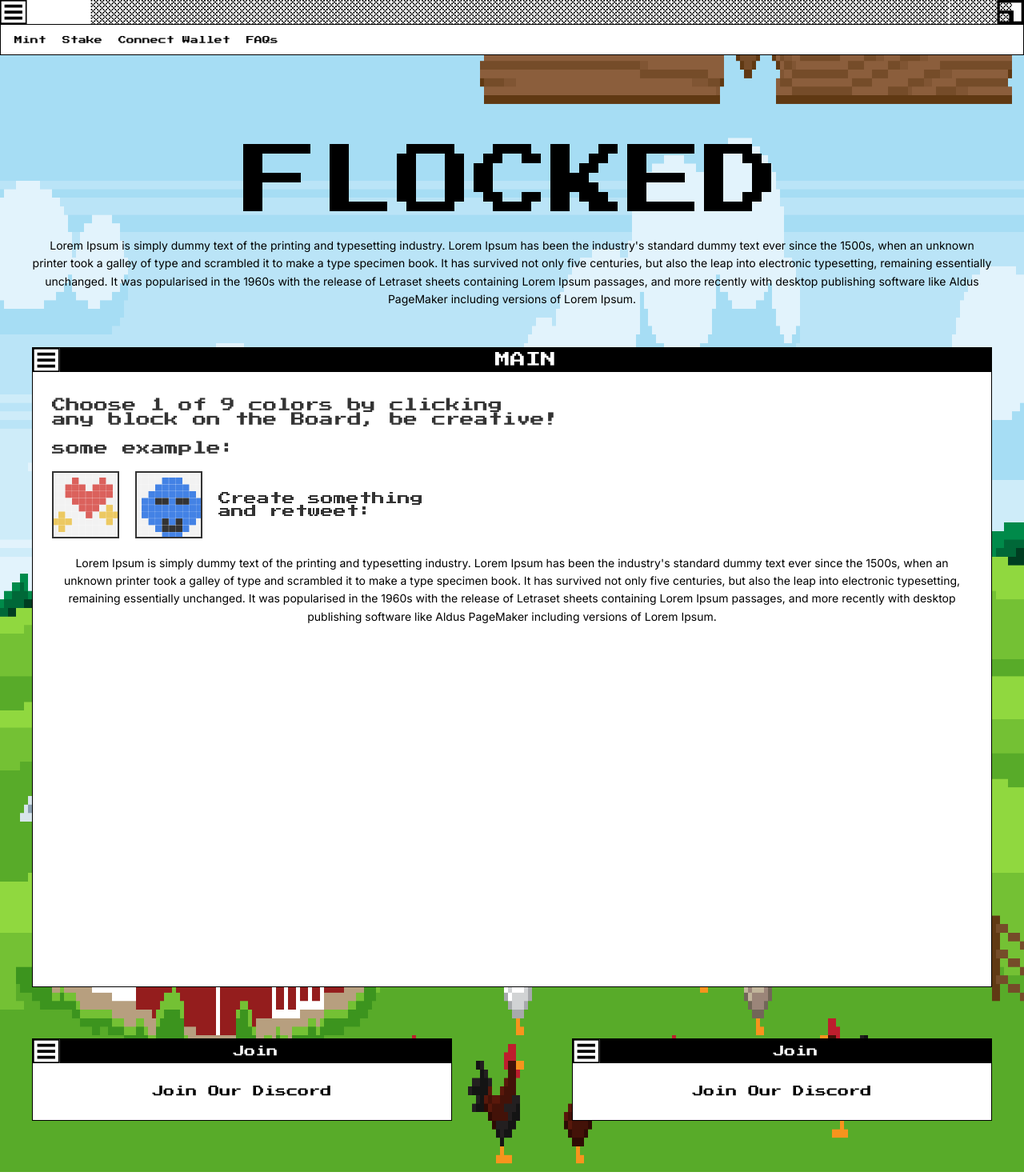
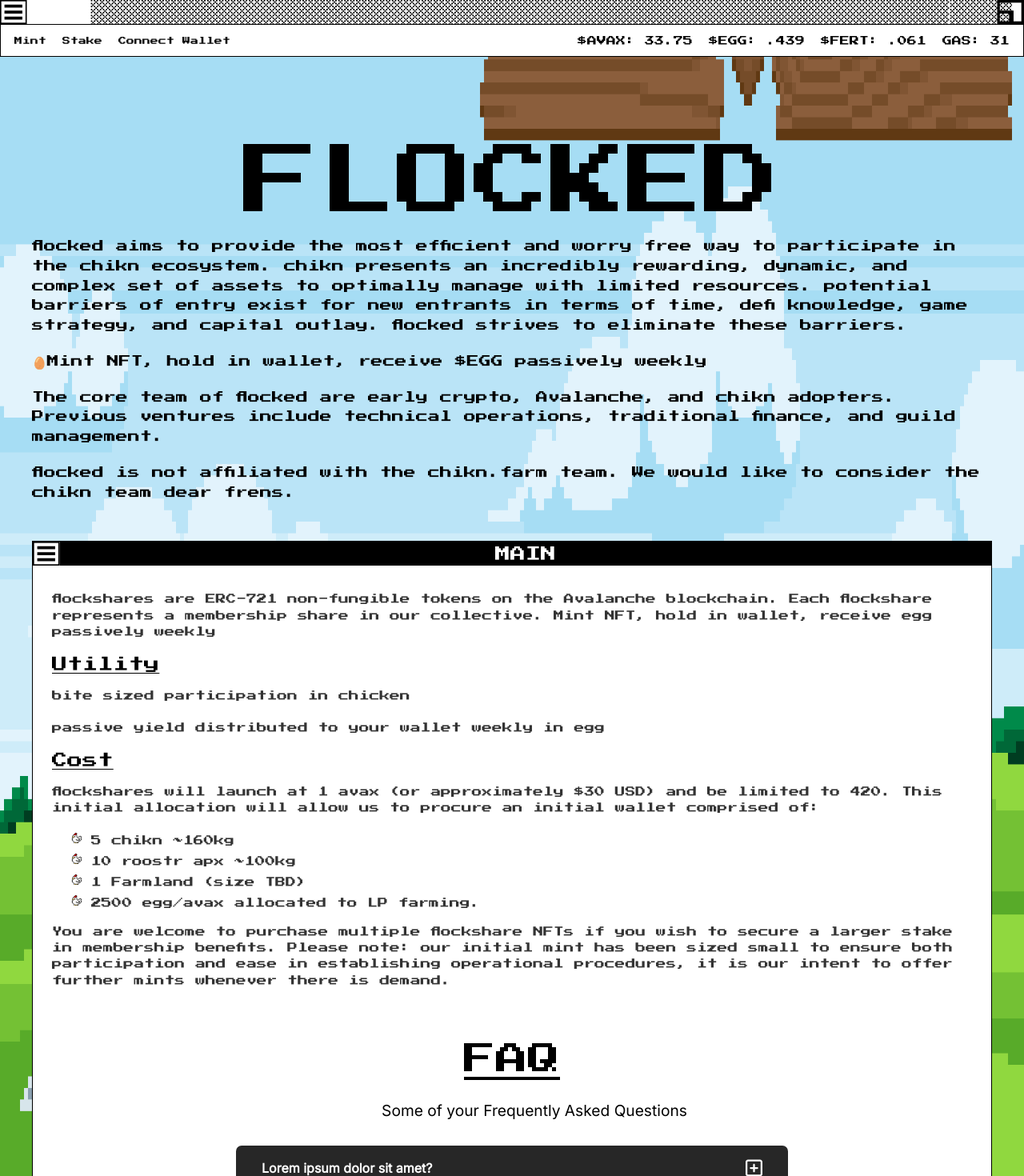
Before and after one commit to sikander-afzaal/flocked-landing, a React (Create React App) app: page / in a window 1280 px wide. Shown: the top 1470 px of the page at 80% size. Built offline with nearby package versions, Linux system fonts and the light colour scheme.

Commit message:
first commit

```diff
--- a/src/App.js
+++ b/src/App.js
@@ -10,7 +10,7 @@
         <Header />
         <Routes>
           <Route element={<Landing />} path="/" />
-          <Route element={<Faq />} path="/faq" />
+          {/* <Route element={<Faq />} path="/faq" /> */}
         </Routes>
       </div>
     </Router>
--- a/src/Layout/Header/Header.css
+++ b/src/Layout/Header/Header.css
@@ -30,14 +30,24 @@
 }
 .bottom-header {
   display: flex;
-  justify-content: flex-start;
+  justify-content: space-between;
   align-items: center;
   gap: 20px;
-  padding-left: 17px;
+  padding-inline: 17px;
   width: 100%;
   padding-top: 13.5px;
   padding-bottom: 13.5px;
   border: 1px solid black;
+}
+.right-bottom-header,
+.left-bottom-header {
+  display: flex;
+  justify-content: center;
+  align-items: center;
+  gap: 20px;
+}
+.right-bottom-header h1 {
+  font-size: 12px;
 }
 .nav-links {
   font-size: 10px;
@@ -64,3 +74,8 @@
     object-fit: contain;
   }
 }
+@media screen and (max-width: 900px) {
+  .right-bottom-header {
+    display: none;
+  }
+}
--- a/src/Layout/Header/Header.jsx
+++ b/src/Layout/Header/Header.jsx
@@ -13,6 +13,7 @@
           <img src={window} alt="" className="window" />
         </div>
         <div className="bottom-header">
+          <div className="left-bottom-header">
             <Link to={"/"} className="nav-links">
               Mint
             </Link>
@@ -22,9 +23,16 @@
             <Link to={"/"} className="nav-links">
               Connect Wallet
             </Link>
-          <Link to={"/faq"} className="nav-links">
+            {/* <Link to={"/faq"} className="nav-links">
               FAQs
-          </Link>
+            </Link> */}
+          </div>
+          <div className="right-bottom-header">
+            <h1>$AVAX: 33.75</h1>
+            <h1>$EGG: .439</h1>
+            <h1>$FERT: .061</h1>
+            <h1>GAS: 31</h1>
+          </div>
         </div>
       </div>
     </div>
--- a/src/Pages/Faq/Faq.css
+++ b/src/Pages/Faq/Faq.css
@@ -5,16 +5,15 @@
   justify-content: center;
   height: auto;
   text-align: center;
-  padding: 3rem 0rem;
   gap: 2rem;
-  margin-top: 5rem;
+  margin-top: 3rem;
 }
 .faq .heading-div .big {
   left: -57%;
   top: 51%;
 }
 .faq .heading-div .small {
-  width: 100%;
+  font-size: 2.5rem;
 }
 .desc-faq {
   font-size: 1.2rem;
@@ -40,7 +39,7 @@
   justify-content: space-between;
   align-items: center;
   width: 100%;
-  padding: 2rem 2rem;
+  padding: 1rem 2rem;
   background-color: #272727;
   border-top: 15px;
   cursor: pointer;
@@ -49,7 +48,7 @@
   transition: all 0.3s ease-in-out;
 }
 .faq-btn p {
-  font-size: 1.2rem;
+  font-size: 1rem;
   font-weight: 600;
   pointer-events: none;
   text-align: left;
@@ -69,7 +68,7 @@
   width: 100%;
 }
 .answer {
-  font-size: 1.2rem;
+  font-size: 1rem;
   text-align: left;
 }
 .active {
@@ -106,21 +105,21 @@
 }
 @media screen and (max-width: 700px) {
   .faq {
-    margin-top: 4rem;
     padding-top: 0;
   }
 }
 
 @media screen and (max-width: 662px) {
   .faq {
+    margin-top: 2rem;
     gap: 10px;
   }
   .faq .heading-div .small {
-    font-size: 4rem;
+    font-size: 2rem;
   }
   .desc-faq {
     margin-left: 0rem;
-    margin-bottom: 3rem;
+    margin-bottom: 1rem;
   }
 }
 @media screen and (max-width: 626px) {
@@ -147,10 +146,17 @@
   .faq-btn svg {
     font-size: 1.3rem;
   }
+  .desc-faq {
+    margin-bottom: 10px;
+  }
 }
 @media screen and (max-width: 450px) {
   .faq {
-    padding: 0 0 20px 0;
+    margin-top: 1rem;
+    gap: 10px;
+  }
+  .desc-faq {
+    margin-bottom: 10px;
   }
   .answer {
     font-size: 1rem;
@@ -158,7 +164,10 @@
 }
 
 @media screen and (max-width: 425px) {
+  .faq-btn p {
+    font-size: 0.9rem;
+  }
   .desc-faq {
-    font-size: 1rem;
+    font-size: 0.9rem;
   }
 }
--- a/src/Pages/Faq/Faq.jsx
+++ b/src/Pages/Faq/Faq.jsx
@@ -25,7 +25,7 @@
     });
   };
   return (
-    <div className="faq-cont">
+    // <div className="faq-cont">
     <div id="faq" className="faq">
       <div className="heading-div">
         <h1 className="small teko">FAQ</h1>
@@ -141,7 +141,7 @@
         }
       </div>
     </div>
-    </div>
+    // </div>
   );
 }
 
--- a/src/Pages/Landing/Landing.css
+++ b/src/Pages/Landing/Landing.css
@@ -28,11 +28,12 @@
   text-transform: uppercase;
 }
 .main-desc {
-  font-size: 14px;
-  text-align: center;
+  font-size: 15px;
+  text-align: left;
   width: 1200px;
   margin-top: 20px;
-  line-height: 1.6;
+  line-height: 1.65;
+  font-family: "Press Start 2P", cursive !important;
 }
 .box-landing {
   margin-top: 3rem;
@@ -42,8 +43,9 @@
   align-items: center;
   flex-direction: column;
   width: 1200px;
-  height: 800px;
+  height: auto;
   border: 1px solid black;
+  padding-bottom: 2rem;
 }
 .top-box {
   display: flex;
@@ -67,9 +69,35 @@
   padding-inline: 1.5rem;
   gap: 20px;
 }
+.content-box {
+  display: flex;
+  justify-content: center;
+  align-items: flex-start;
+  flex-direction: column;
+  gap: 20px;
+}
+.main-box h1 {
+  font-size: 1.2rem;
+  text-decoration: underline;
+}
 .main-box h2 {
-  font-size: 1.1rem;
+  font-size: 0.8rem;
   color: #333333;
+  line-height: 1.6;
+}
+.list {
+  display: flex;
+  justify-content: center;
+  align-items: flex-start;
+  flex-direction: column;
+  gap: 10px;
+  padding-left: 20px;
+}
+.list li {
+  font-size: 0.8rem;
+  color: #333333;
+  list-style-image: url("../../Assets/chicken-list.png");
+  list-style-position: inside;
 }
 .nft-div {
   display: flex;
@@ -123,7 +151,7 @@
 }
 @media screen and (max-width: 700px) {
   .landing-cont {
-    background-size: 300% 105%;
+    background-size: 300% 107%;
   }
 }
 @media screen and (max-width: 604px) {
@@ -160,4 +188,7 @@
   .nft-div {
     flex-wrap: wrap;
   }
+  .main-desc {
+    font-size: 12px;
+  }
 }
--- a/src/Pages/Landing/Landing.jsx
+++ b/src/Pages/Landing/Landing.jsx
@@ -4,21 +4,32 @@
 import nft1 from "../../Assets/nft1.png";
 import nft2 from "../../Assets/nft2.png";
 import JoinBox from "../../Components/JoinBox";
+import Faq from "../Faq/Faq";
 function Landing() {
   return (
     <div className="landing-cont">
       <div className="landing">
         <h1 className="main-h1">Flocked</h1>
         <p className="main-desc">
-          Lorem Ipsum is simply dummy text of the printing and typesetting
-          industry. Lorem Ipsum has been the industry's standard dummy text ever
-          since the 1500s, when an unknown printer took a galley of type and
-          scrambled it to make a type specimen book. It has survived not only
-          five centuries, but also the leap into electronic typesetting,
-          remaining essentially unchanged. It was popularised in the 1960s with
-          the release of Letraset sheets containing Lorem Ipsum passages, and
-          more recently with desktop publishing software like Aldus PageMaker
-          including versions of Lorem Ipsum.
+          flocked aims to provide the most efficient and worry free way to
+          participate in the chikn ecosystem. chikn presents an incredibly
+          rewarding, dynamic, and complex set of assets to optimally manage with
+          limited resources. potential barriers of entry exist for new entrants
+          in terms of time, defi knowledge, game strategy, and capital outlay.
+          flocked strives to eliminate these barriers.
+        </p>
+        <p className="main-desc">
+          🥚Mint NFT, hold in wallet, receive $EGG passively weekly
+        </p>
+        <p className="main-desc">
+          {" "}
+          The core team of flocked are early crypto, Avalanche, and chikn
+          adopters. Previous ventures include technical operations, traditional
+          finance, and guild management.
+        </p>
+        <p className="main-desc">
+          flocked is not affiliated with the chikn.farm team. We would like to
+          consider the chikn team dear frens.
         </p>
         <div className="box-landing">
           <div className="top-box">
@@ -26,7 +37,7 @@
             <h2 className="main-text">MAIN</h2>
           </div>
           <div className="main-box">
-            <h2>
+            {/* <h2>
               Choose 1 of 9 colors by clicking <br /> any block on the Board, be
               creative! <br /> <br /> some example:
             </h2>
@@ -48,7 +59,40 @@
               containing Lorem Ipsum passages, and more recently with desktop
               publishing software like Aldus PageMaker including versions of
               Lorem Ipsum.
-            </p>
+            </p> */}
+            <h2>
+              flockshares are ERC-721 non-fungible tokens on the Avalanche
+              blockchain. Each flockshare represents a membership share in our
+              collective. Mint NFT, hold in wallet, receive egg passively weekly
+            </h2>
+            <div className="content-box">
+              <h1 className="heading-box">Utility</h1>
+              <h2>bite sized participation in chicken</h2>
+              <h2>passive yield distributed to your wallet weekly in egg</h2>
+            </div>
+            <div className="content-box">
+              <h1 className="heading-box">Cost</h1>
+              <h2>
+                flockshares will launch at 1 avax (or approximately $30 USD) and
+                be limited to 420. This initial allocation will allow us to
+                procure an initial wallet comprised of:
+              </h2>
+              <ul className="list">
+                <li>5 chikn ~160kg </li>
+                <li>10 roostr apx ~100kg</li>
+                <li>1 Farmland (size TBD)</li>
+                <li>2500 egg/avax allocated to LP farming. </li>
+              </ul>
+              <h2>
+                You are welcome to purchase multiple flockshare NFTs if you wish
+                to secure a larger stake in membership benefits. Please note:
+                our initial mint has been sized small to ensure both
+                participation and ease in establishing operational procedures,
+                it is our intent to offer further mints whenever there is
+                demand.
+              </h2>
+            </div>
+            <Faq />
           </div>
         </div>
         <div className="join-row">
```
Also changed, not shown: src/Assets/chicken-list.png (added). Lines whose indentation alone changed are shown as unchanged.
